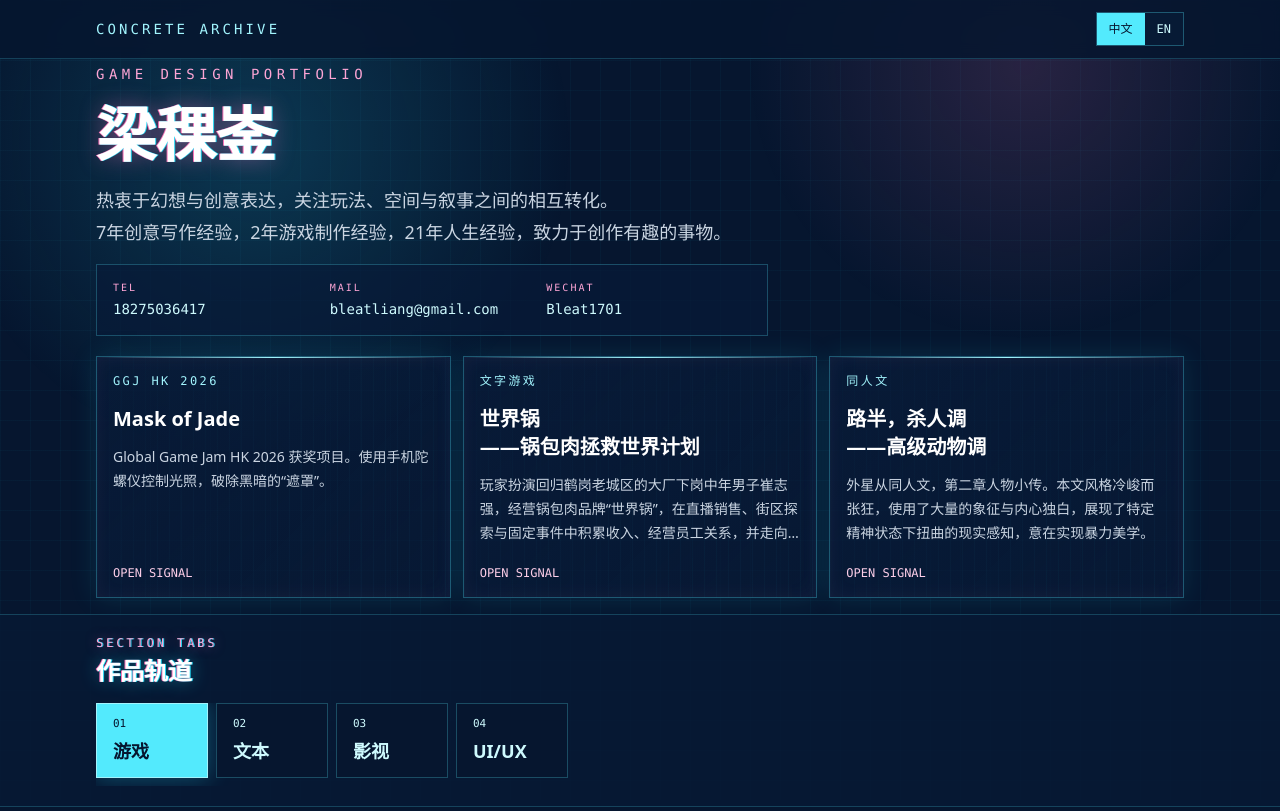
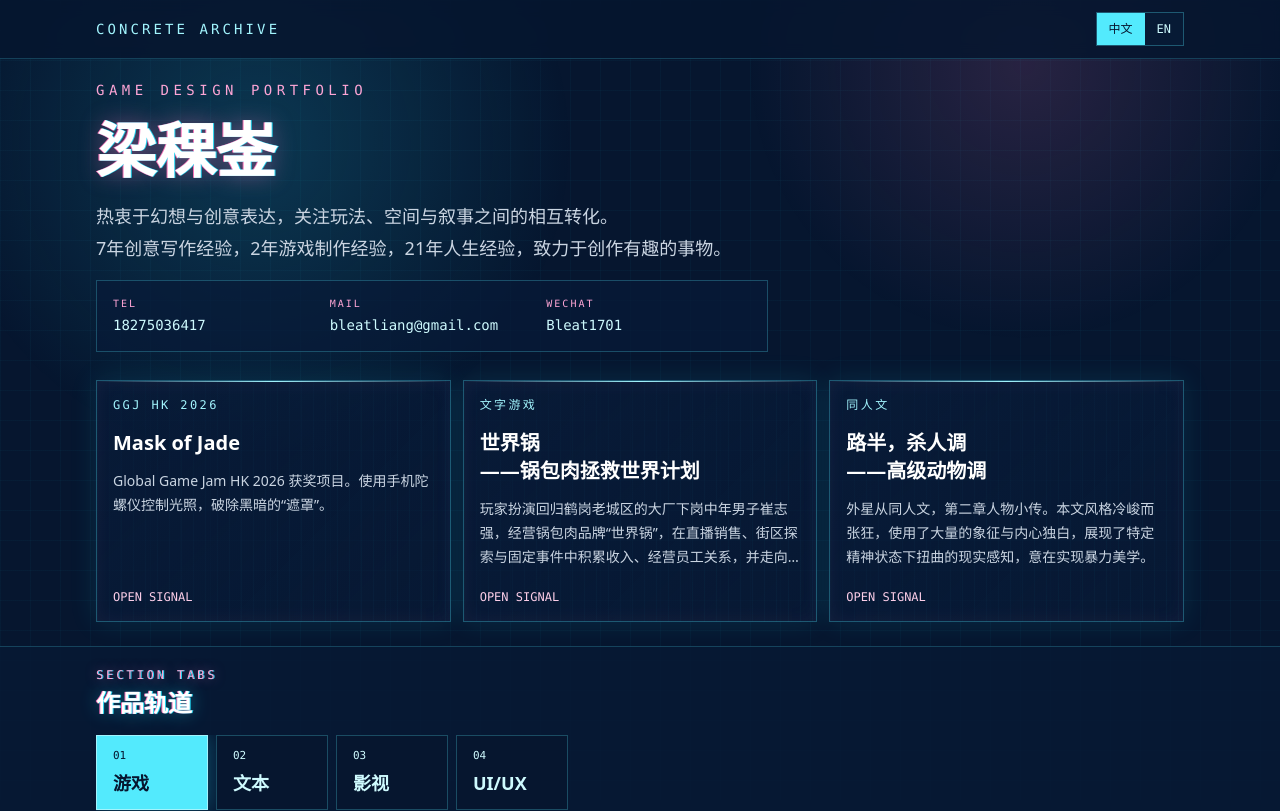
Before and after one commit to Bleat-Concrete/portfolio-lky, a React (Vite) app: page / in a window 1280 px wide. Shown: the top 811 px of the page. Built offline with nearby package versions, Linux system fonts and the light colour scheme.

Commit message:
Polish text intros and homepage spacing

```diff
--- a/src/data/portfolio.ts
+++ b/src/data/portfolio.ts
@@ -139,13 +139,6 @@ export const portfolioItems: PortfolioItem[] = [
         body: {
           zh: "潜入思维，修改认知，化解冲突，转移注意。深入他人的大脑，改变角色的现实。",
           en: "Enter another mind, alter cognition, resolve conflict, and redirect attention. The player changes a character's reality from within.",
-        },
-      },
-      {
-        title: { zh: "迁移备注", en: "Migration Notes" },
-        body: {
-          zh: "第二步需要补充实机截图源图、角色设计原文与完整项目说明。",
-          en: "Next step: replace PDF previews with source screenshots, character notes, and the full project write-up.",
         },
       },
     ],
--- a/src/pages/HomePage.tsx
+++ b/src/pages/HomePage.tsx
@@ -205,7 +205,7 @@ export function HomePage({ locale, setLocale }: HomePageProps) {
 
       <section
         id="top"
-        className="relative mx-auto flex w-full max-w-6xl flex-col px-5 pb-4 pt-16 sm:px-8"
+        className="relative mx-auto flex w-full max-w-6xl flex-col px-5 pb-6 pt-20 sm:px-8"
       >
         <div className="max-w-4xl">
           <p className="font-mono text-sm uppercase tracking-[0.32em] text-pink-300">
@@ -251,7 +251,7 @@ export function HomePage({ locale, setLocale }: HomePageProps) {
           </div>
         </div>
 
-        <div className="mt-5 grid gap-3 sm:grid-cols-3">
+        <div className="mt-7 grid gap-3 sm:grid-cols-3">
           {featuredItems.map((item) => (
             <Link
               key={item.key}
```
Also changed, not shown: src/data/textWorks.json.
